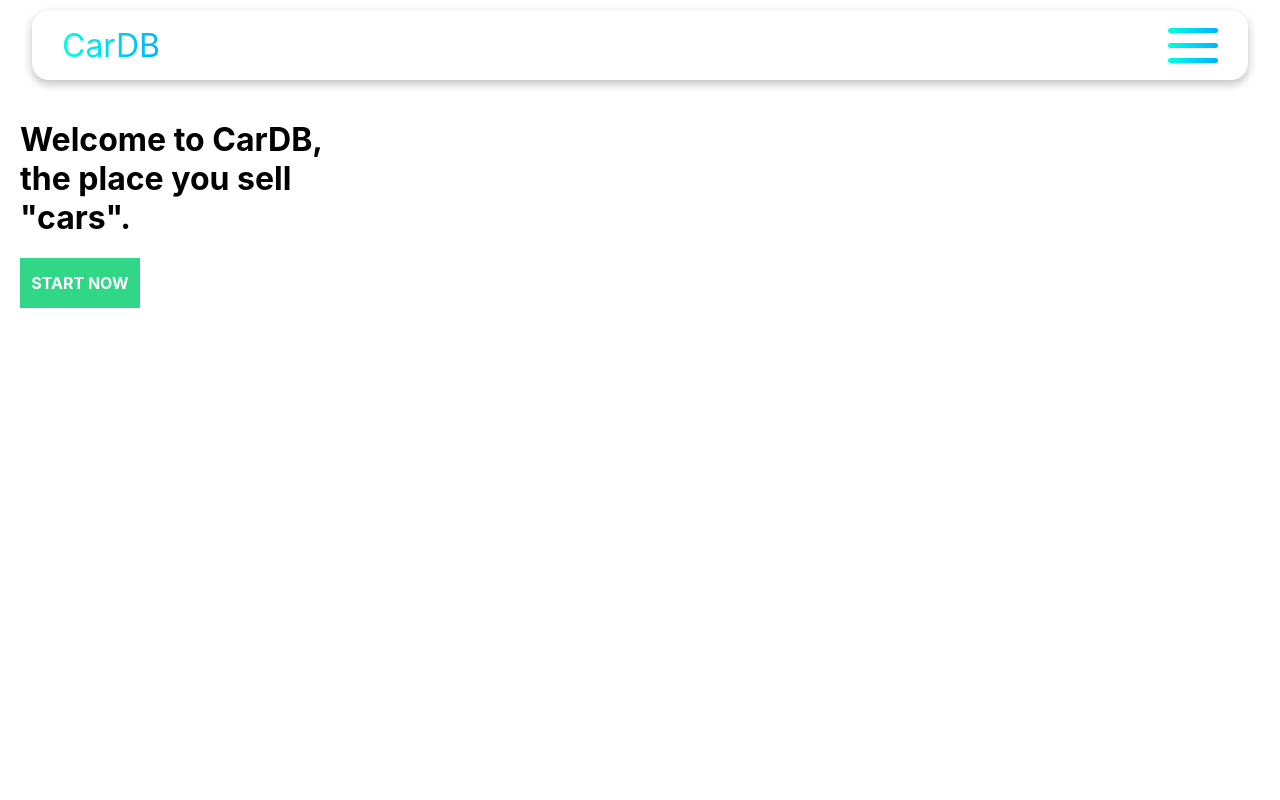
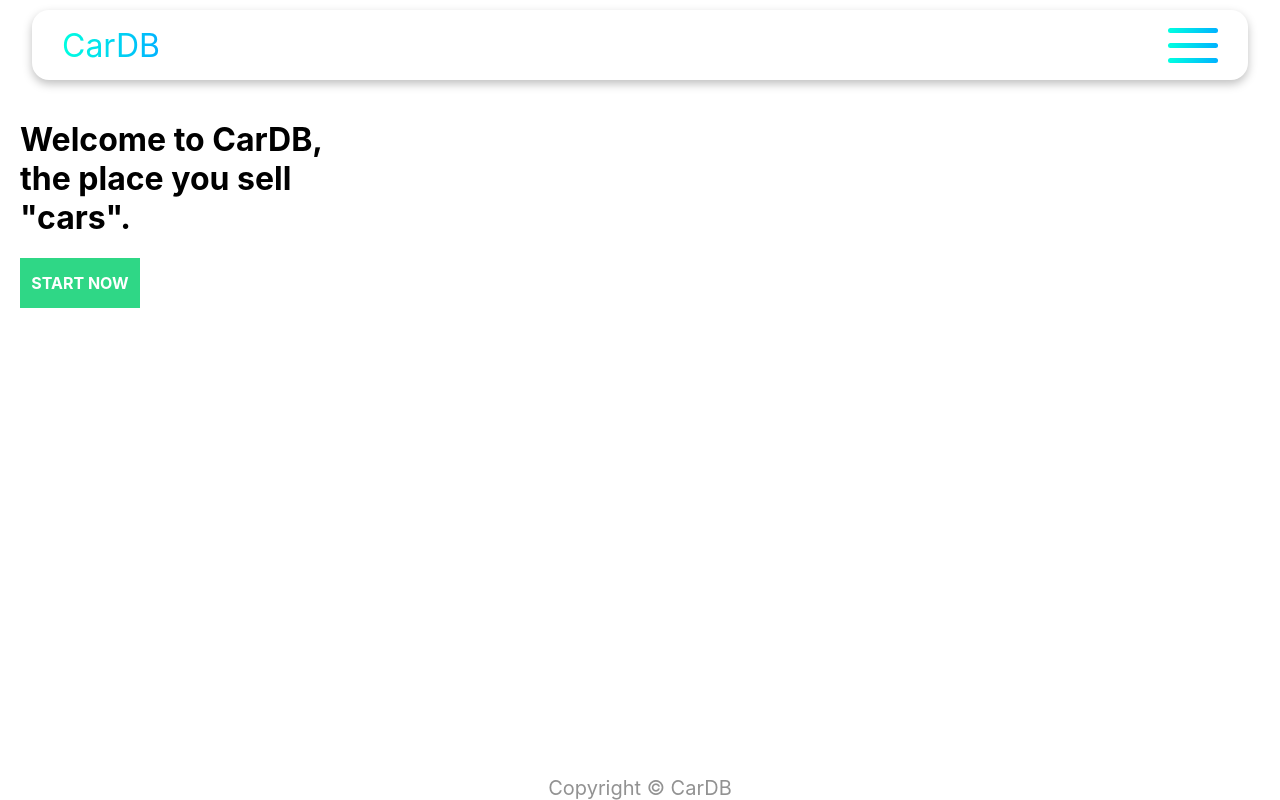
Before and after one commit to sahandp2012p/cardb-frontend, a React (Create React App) app: page / in a window 1280 px wide. Built offline with nearby package versions, Linux system fonts and the light colour scheme.

Commit message:
Created footer

```diff
--- a/src/App.css
+++ b/src/App.css
@@ -87,3 +87,12 @@ button {
   font-weight: bolder;
   text-transform: uppercase;
 }
+
+footer {
+  position: absolute;
+  bottom: 0;
+  right: 50%;
+  transform: translateX(50%);
+  font-size: 1.25rem;
+  color: var(--secondary);
+}
--- a/src/App.js
+++ b/src/App.js
@@ -10,7 +10,10 @@ function App() {
         <h1>Welcome to CarDB, <br /> the place you sell <br /> "cars".</h1>
 
         <button>Start Now</button>
+
       </main>
+
+      <footer>Copyright &copy; CarDB</footer>
     </>
   );
 }
```
